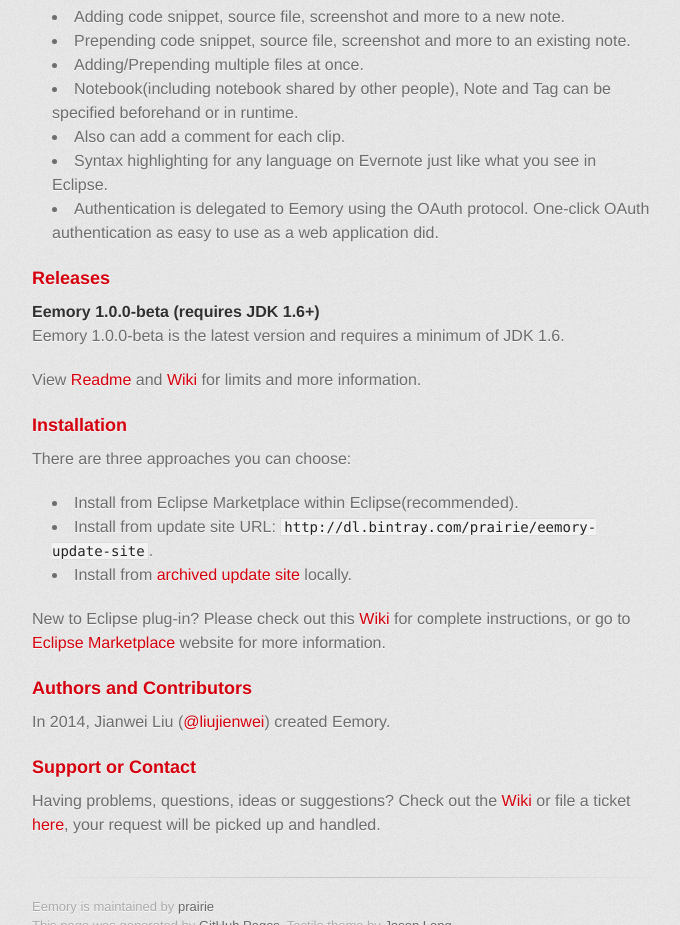
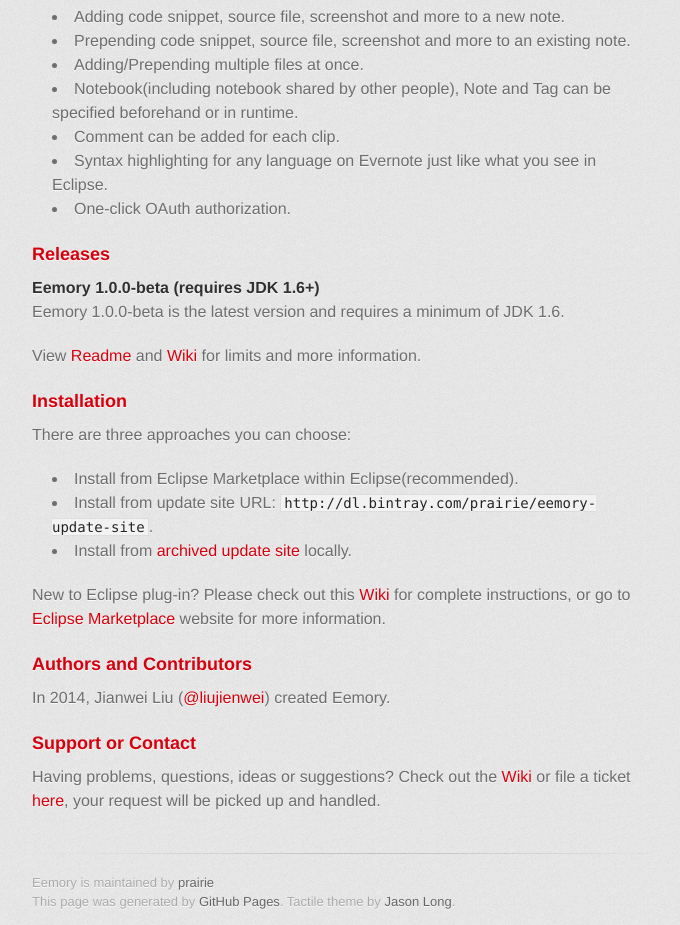
Before and after one commit to LTTPP/Eemory, a plain HTML site: page index.html in a window 1280 px wide. Shown: the part 908-1833 px from the top of the page, without its empty margins (298-978 px from the left). Drawn offline with Linux system fonts and the light colour scheme; a web font is replaced by a local one.

Commit message:
Update index.html

```diff
--- a/index.html
+++ b/index.html
@@ -48,9 +48,9 @@
 <li>Prepending code snippet, source file, screenshot and more to an existing note.</li>
 <li>Adding/Prepending multiple files at once.</li>
 <li>Notebook(including notebook shared by other people), Note and Tag can be specified beforehand or in runtime.</li>
-<li>Also can add a comment for each clip.</li>
+<li>Comment can be added for each clip.</li>
 <li>Syntax highlighting for any language on Evernote just like what you see in Eclipse.</li>
-<li>Authentication is delegated to Eemory using the OAuth protocol. One-click OAuth authentication as easy to use as a web application did.</li>
+<li>One-click OAuth authorization.</li>
 </ul>
 
 <h3>
```
